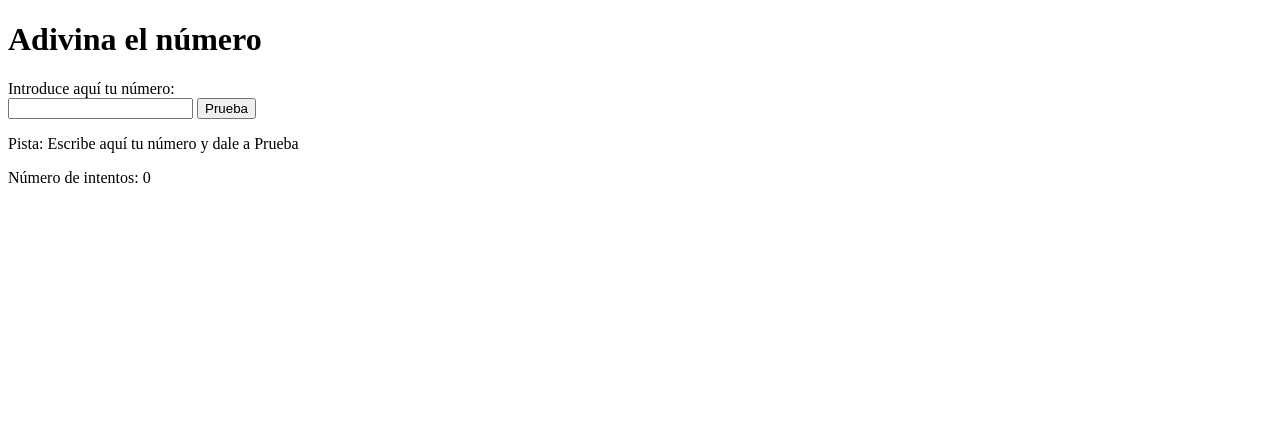
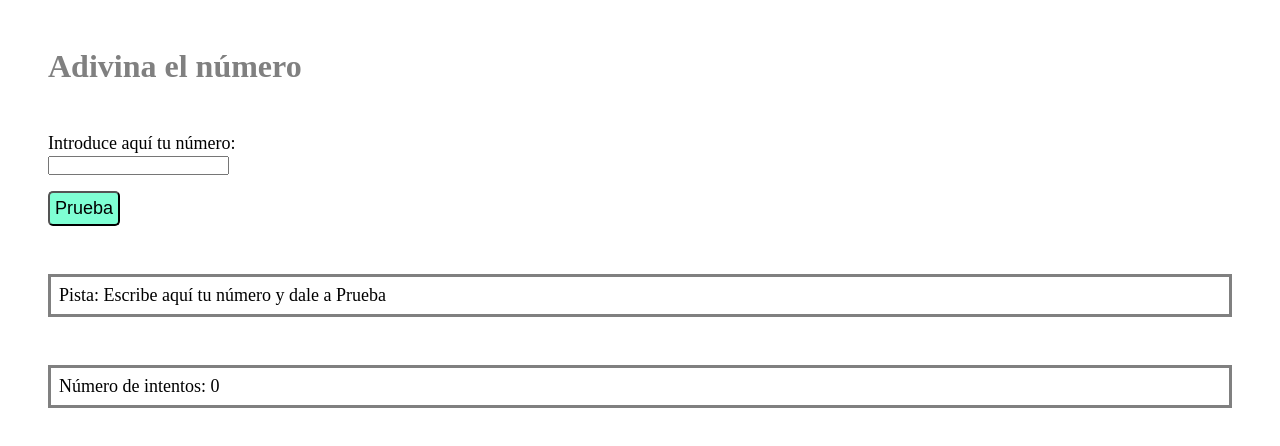
Before and after one commit to VanesaGR/Check-the-number, a plain HTML site: page index.html in a window 1280 px wide. Drawn offline with Linux system fonts and the light colour scheme.

Commit message:
html, css, js

```diff
--- a/css/style.css
+++ b/css/style.css
@@ -0,0 +1,41 @@
+*{
+    margin: 0;
+    padding:0;
+    box-sizing: border-box;
+}
+
+.guess-number{
+    margin: 3rem;
+    font-size: bold;
+    color: grey;
+}
+
+.form{
+    margin: 3rem;
+    font-size: 18px;
+}
+
+.label{
+    font-size: 18px;
+    padding-bottom: 3rem;
+}
+
+.input-number{
+    font-size:18px;
+    background-color: gray;
+}
+
+.button{
+    margin-top: 1rem;
+    background-color: aquamarine;
+    font-size: 18px;
+    padding:5px;
+    border-radius:5px;
+}
+
+.clue, .try{
+    margin:3rem;
+    font-size: 18px;
+    border: 3px solid grey;
+    padding: 8px;
+}
--- a/index.html
+++ b/index.html
@@ -12,9 +12,9 @@
         <h1 class="guess-number">Adivina el número</h1>
     </header>
     <main>
-        <form>
+        <form class="form">
             <label for="inputNumber" class="label">Introduce aquí tu número:</label></br>
-            <input type="text" id="inputNumber" class="inputNumber js-inputNumber">
+            <input type="text" id="inputNumber" class="inputNumber js-inputNumber"></br>
             <input class="button js-button" type="button" value="Prueba"></br>
         </form>
         <p class="clue js-clue">Pista: Escribe aquí tu número y dale a Prueba</p>
```
